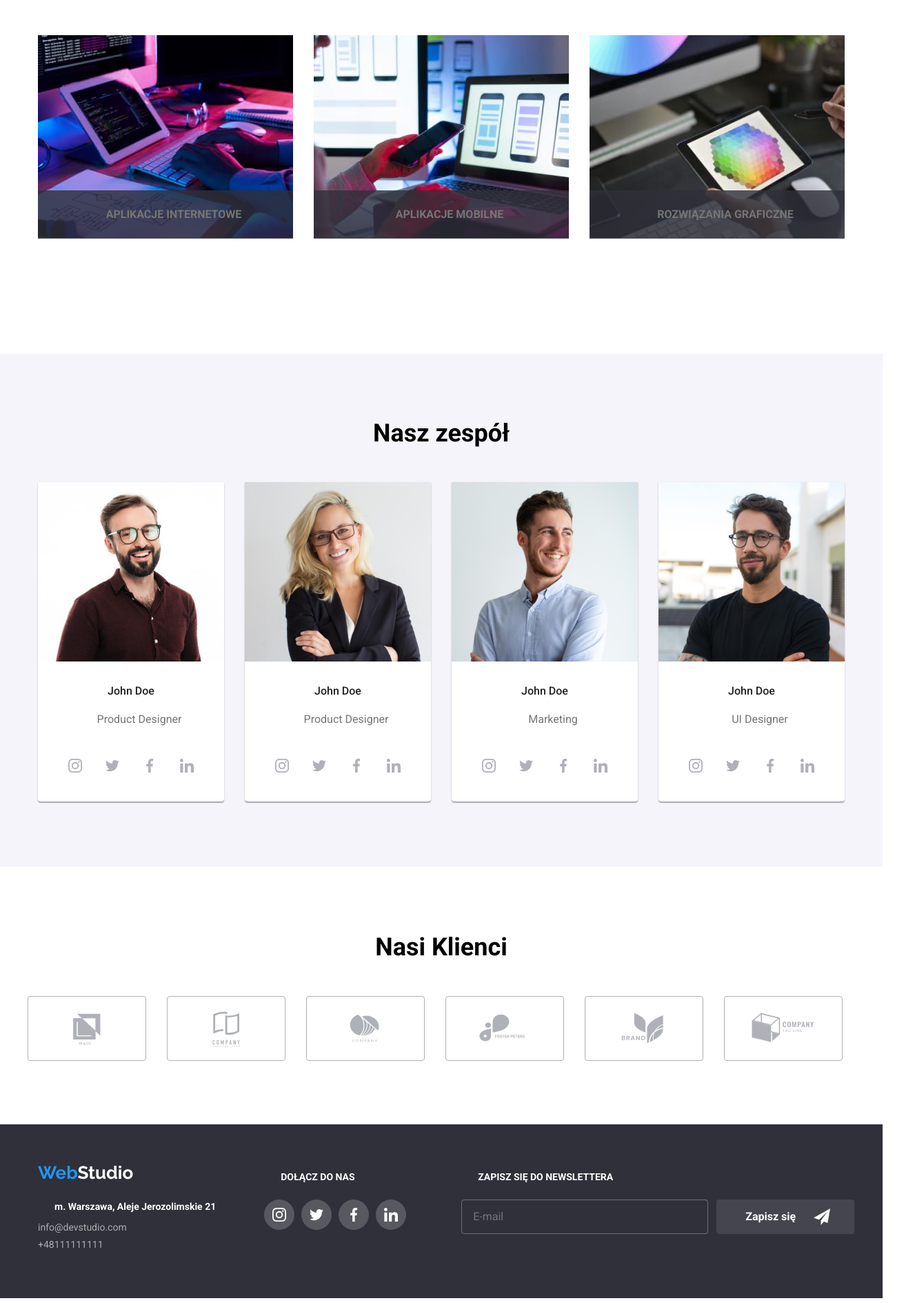
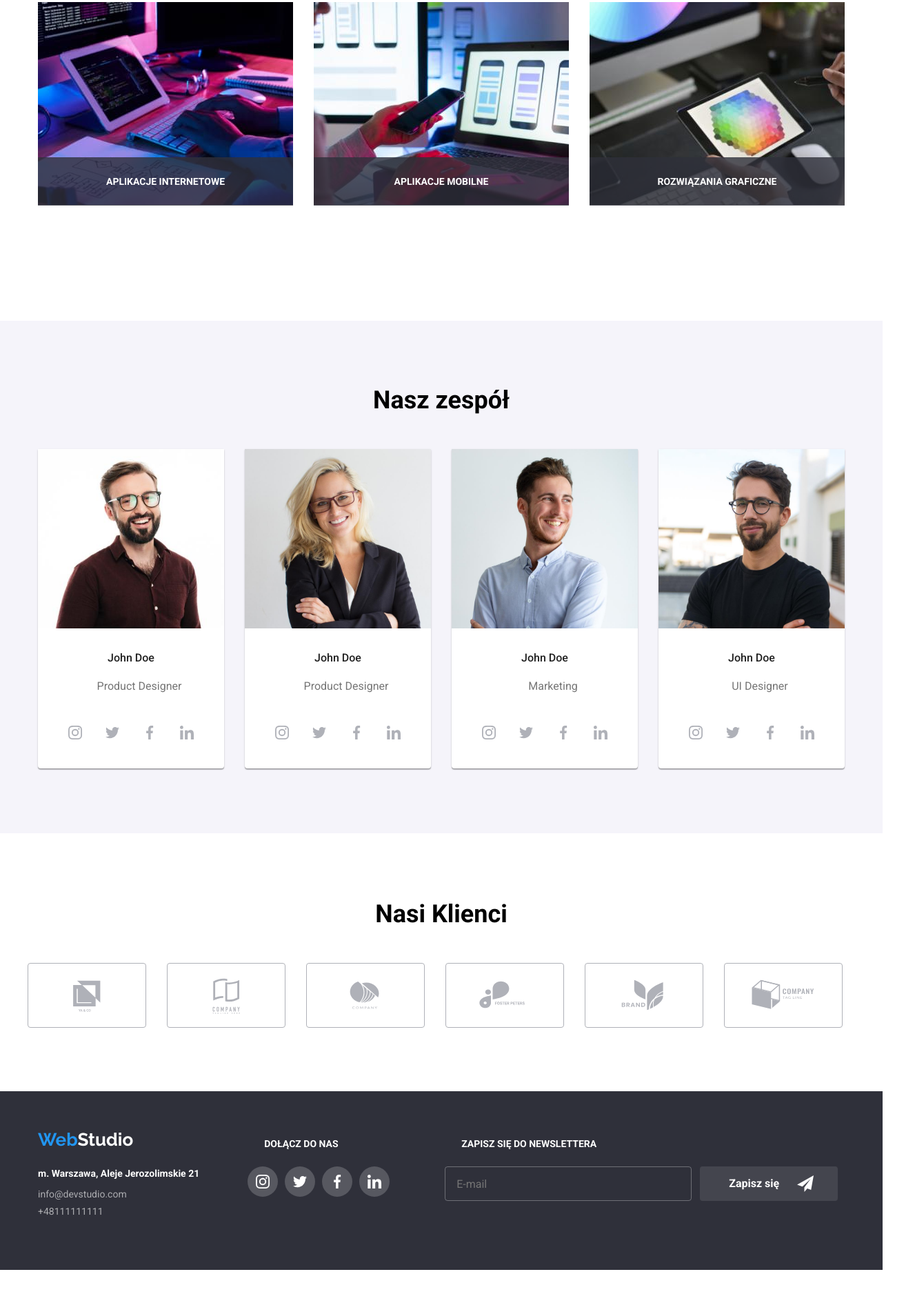
Before and after one commit to malwinaknie/goit-markup-hw-08, a plain HTML site: page index.html in a window 1280 px wide. Shown: the part 1228-3117 px from the top of the page at 69% size, 1327 px wide, since content can reach past the window. After the commit the page ends 3069 px from the top, so only its background shows below. Drawn offline with nearby package versions, Linux system fonts and the light colour scheme.

Commit message:
Fixed texts positions

```diff
--- a/index.html
+++ b/index.html
@@ -342,7 +342,7 @@
         </main>
 
         <footer>
-            <div class="container-footer">
+            <div class="footer__container">
                 <div class="footer__address">
                     <a class="footer__logo" href="">Web<span>Studio</span></a>
                         <p>m. Warszawa, Aleje Jerozolimskie 21</p>
--- a/sass/base/_container.scss
+++ b/sass/base/_container.scss
@@ -4,7 +4,7 @@
     margin: 0 auto;
 }
 
-.container-footer {
+.footer__container {
     display: flex;
     width: 1200px;
     margin: 0 auto;
--- a/sass/components/_modal.scss
+++ b/sass/components/_modal.scss
@@ -97,6 +97,7 @@
 
     a{
         color: $brand-color;
+        text-decoration: underline;
     }
 }
 
--- a/sass/layout/_footer.scss
+++ b/sass/layout/_footer.scss
@@ -1,6 +1,6 @@
 footer {
     background-color: $background-color;
-    height: 252px;
+    height: 259px;
     padding: 55.5px 0;
     font-family: $Roboto;
 
@@ -17,6 +17,7 @@ footer {
     margin-left: 15px;
 
     p {
+        padding-left: 0;
         margin: 0;
         margin-top: 20px;
         margin-bottom: 9px;
--- a/sass/layout/_our-advantages.scss
+++ b/sass/layout/_our-advantages.scss
@@ -11,4 +11,5 @@
     font-size: 14px;
     line-height: 1.71;
     color: $text-decoration-color;
+    padding-left: 0;
 }
--- a/sass/layout/_what-we-do.scss
+++ b/sass/layout/_what-we-do.scss
@@ -17,4 +17,11 @@
     justify-content: center;
     align-items: center;
     bottom: 73px;
+
+    p {
+        color: $primary-address-color;
+        font-size: 14px;
+        text-align: center;
+        padding-left: 0;
+    }
 }
```
Also changed, not shown: portfolio.html (+1 -1 lines), css/main.css, css/main.min.css, 2 other files.
